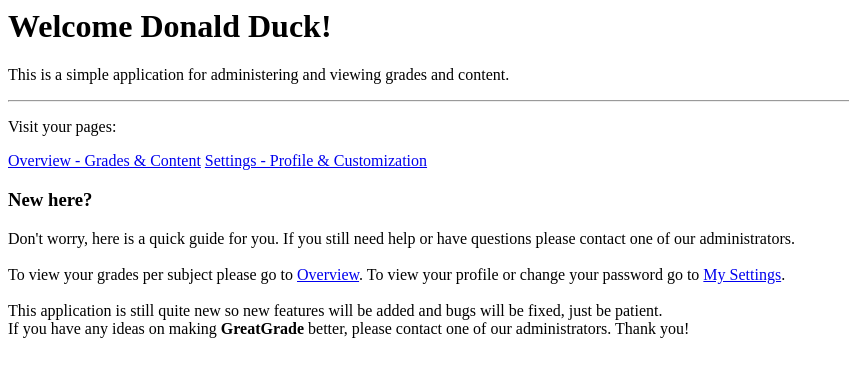
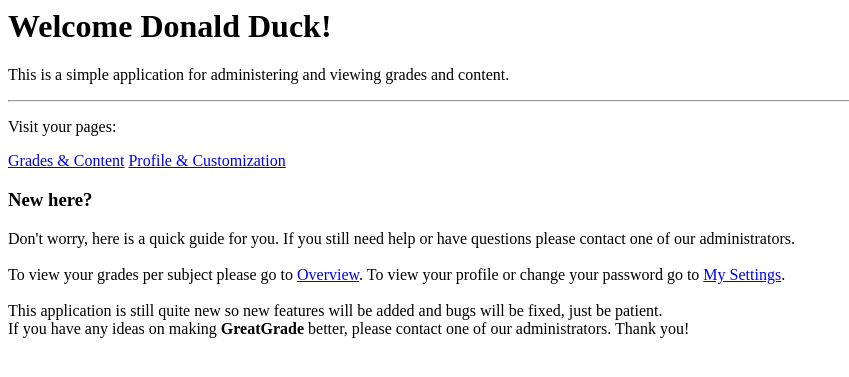
Before and after one commit to NamikoYa/GreatGrade, a PHP site: page /home.php in a window 1280 px wide. Shown: the top 377 px of the page, without its empty margins (0-849 px from the left). Run offline with PHP 8.4, Linux system fonts and the light colour scheme.

Commit message:
shorter names buttons

```diff
--- a/src/view/home.php
+++ b/src/view/home.php
@@ -7,8 +7,8 @@
       <hr class="my-4">
       <p class="lead">Visit your pages:</p>
       <p class="lead">
-        <a class="btn btn-success btn-lg" href="?view=overview" role="button">Overview - Grades & Content</a>
-        <a class="btn btn-dark btn-lg" href="?view=settings" role="button">Settings - Profile & Customization</a>
+        <a class="btn btn-success btn-lg" href="?view=overview" role="button">Grades & Content</a>
+        <a class="btn btn-dark btn-lg" href="?view=settings" role="button">Profile & Customization</a>
       </p>
     </div>
 
```
